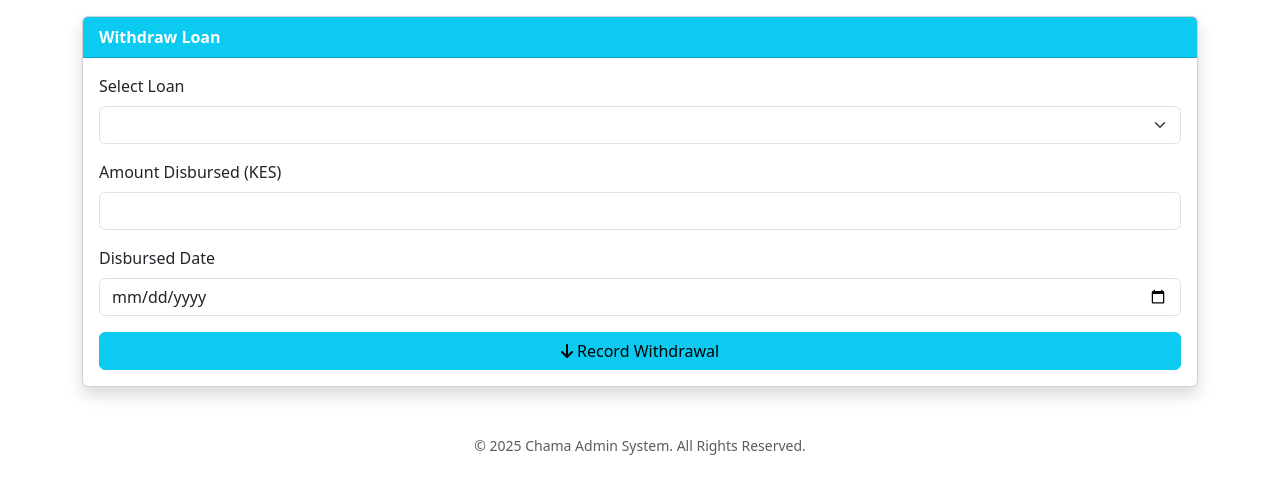
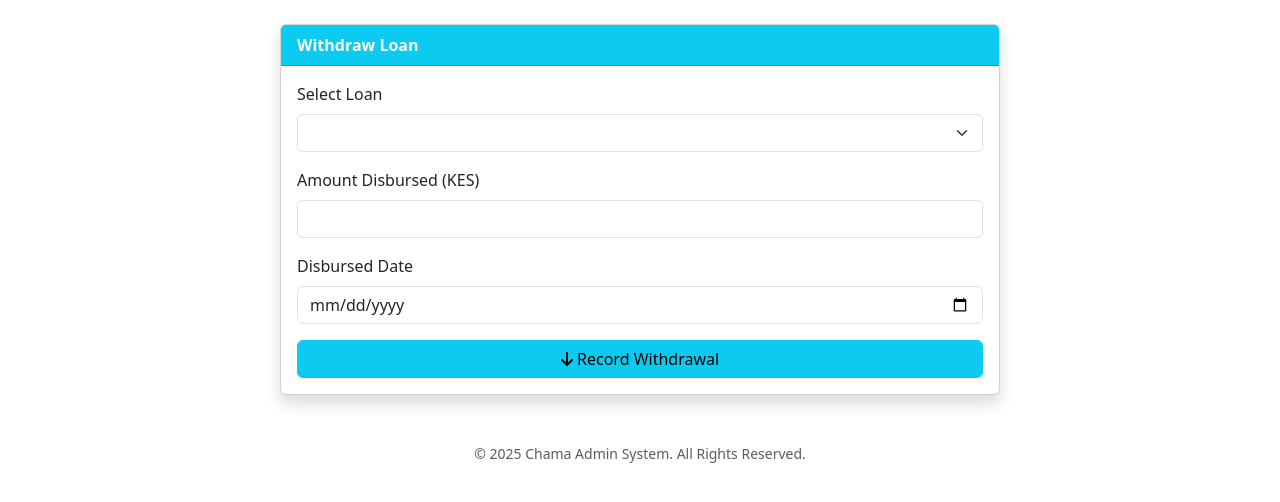
Before and after one commit to mubeakungu/chama-app, a Flask app: page /withdraw_loan in a window 1280 px wide. Shown: the part 56-558 px from the top of the page. Run offline with Flask 3, Linux system fonts and the light colour scheme; a user stored in the database is signed in; lists and menus that the app fills with data are empty.

Commit message:
Update withdraw_loan.html

```diff
--- a/templates/withdraw_loan.html
+++ b/templates/withdraw_loan.html
@@ -1,30 +1,36 @@
 {% extends "base.html" %}
 {% block content %}
+
+<div class="container mt-4">
+<div class="row">
+<div class="col-md-8 mx-auto">
 <div class="card shadow">
 <div class="card-header bg-info text-white fw-bold">Withdraw Loan</div>
 <div class="card-body">
-        <form method="POST">
+<form action="{{ url_for('withdraw_loan') }}" method="POST">
 <div class="mb-3">
-                <label class="form-label">Select Loan</label>
-                <select name="loan_id" class="form-select" required>
+<label for="loan_id" class="form-label">Select Loan</label>
+<select name="loan_id" id="loan_id" class="form-select" required>
 {% for loan in loans %}
-                        <option value="{{ loan[0] }}">{{ loan[1] }} — KES {{ "%.2f"|format(loan[2]) }}</option>
+<option value="{{ loan.id }}">{{ loan.member.name }} — KES {{ "%.2f"|format(loan.principal) }}</option>
 {% endfor %}
 </select>
 </div>
 <div class="mb-3">
-                <label class="form-label">Amount Disbursed (KES)</label>
-                <input type="number" step="0.01" name="amount" class="form-control" required>
+<label for="amount" class="form-label">Amount Disbursed (KES)</label>
+<input type="number" step="0.01" name="amount" id="amount" class="form-control" required>
 </div>
 <div class="mb-3">
-               <label class="form-label">Disbursed Date</label>
-               <input type="date" name="disbursed_date" class="form-control" required>
+<label for="disbursed_date" class="form-label">Disbursed Date</label>
+<input type="date" name="disbursed_date" id="disbursed_date" class="form-control" required>
 </div>
-
 <div class="d-grid">
 <button type="submit" class="btn btn-info"><i class="fas fa-arrow-down"></i> Record Withdrawal</button>
 </div>
 </form>
 </div>
 </div>
+</div>
+</div>
+</div>
 {% endblock %}
```
Lines whose indentation alone changed are shown as unchanged.
